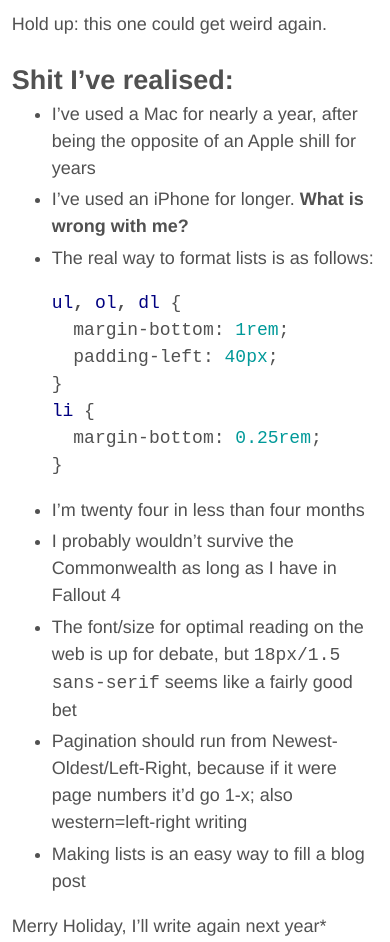
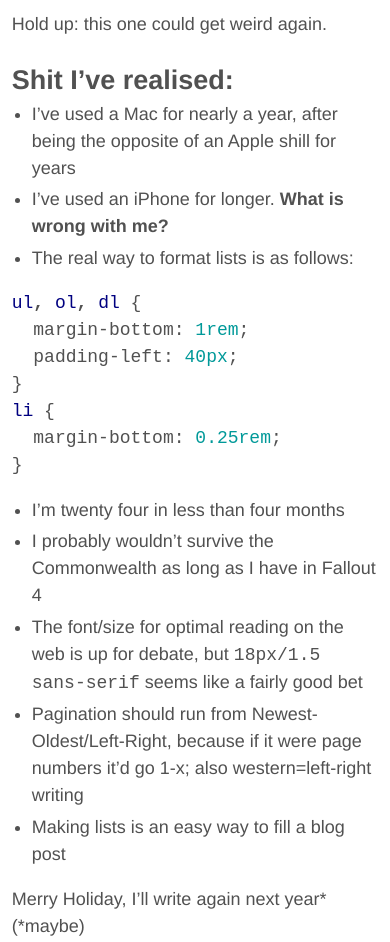
Before and after one commit to tomchatting/tomchatting.github.io, a Jekyll site: the page built from index.html, in a window 390 px wide. Shown: the part 741-1683 px from the top of the page. Built offline with Jekyll 4.4.1, drawn with Linux system fonts in a browser that asks for light colours; the list of posts is cut into pages by our own code; grey boxes are pictures that could not be loaded.

Commit message:
Mobile formatting
@media needs to be at the end. css rules

```diff
--- a/css/main.big.css
+++ b/css/main.big.css
@@ -165,15 +165,6 @@
 .article-title a.link {
     color: #126d92;
 }
-@media only screen and (max-width:598px) {
-    .wrapper {
-    margin: 1% 3%}
-}@media only screen and (max-width:443px) {
-    h1.hero {
-    line-height: 60px;
-}
-}
-
 .related-posts {
     list-style: none;
     margin: 0;
@@ -213,3 +204,20 @@
 li {
   margin-bottom: 0.25rem;
 }
+@media only screen and (max-width:598px) {
+    .wrapper {
+    margin: 1% 3%;}
+    pre {
+      padding-left: 0;
+    }
+    ul, ol, dl {
+      padding-left: 20px;
+    }
+}@media only screen and (max-width:443px) {
+    h1.hero {
+    line-height: 60px;
+}
+}
+ol.nav {
+  padding-left: 0;
+}
```
